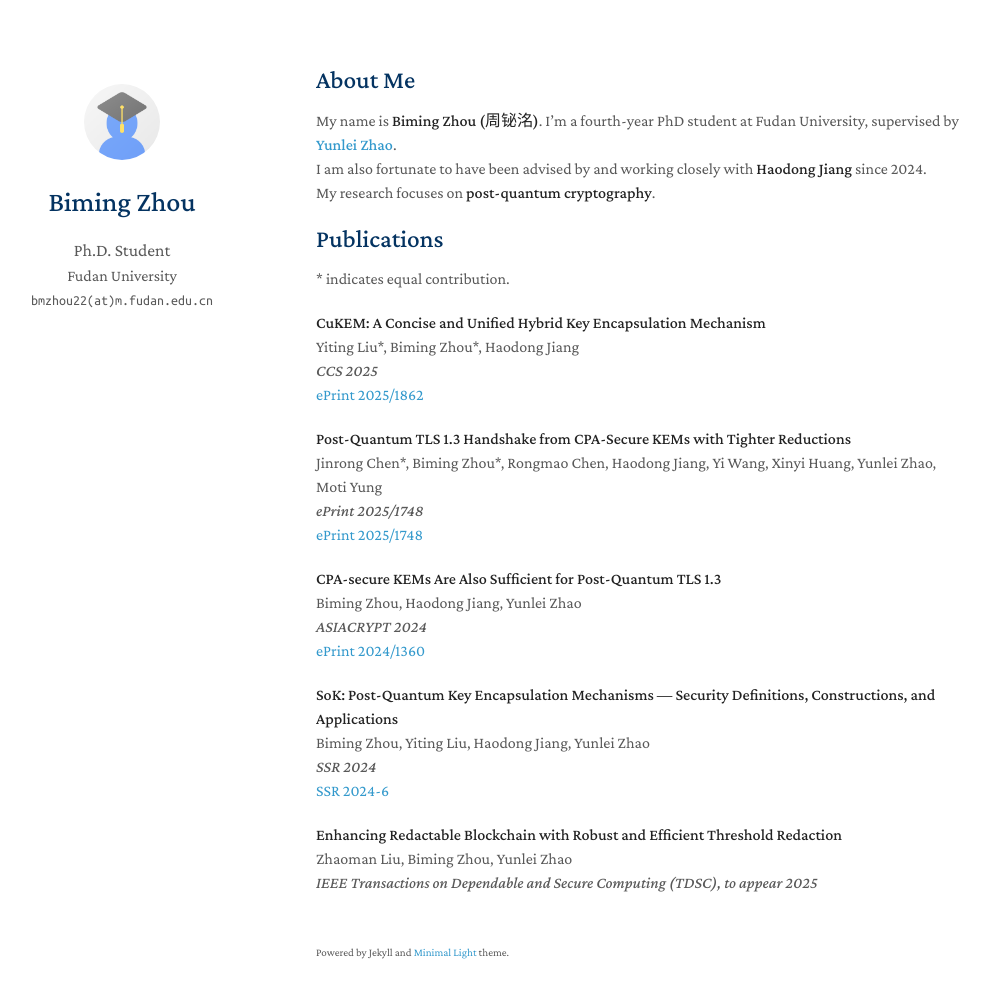
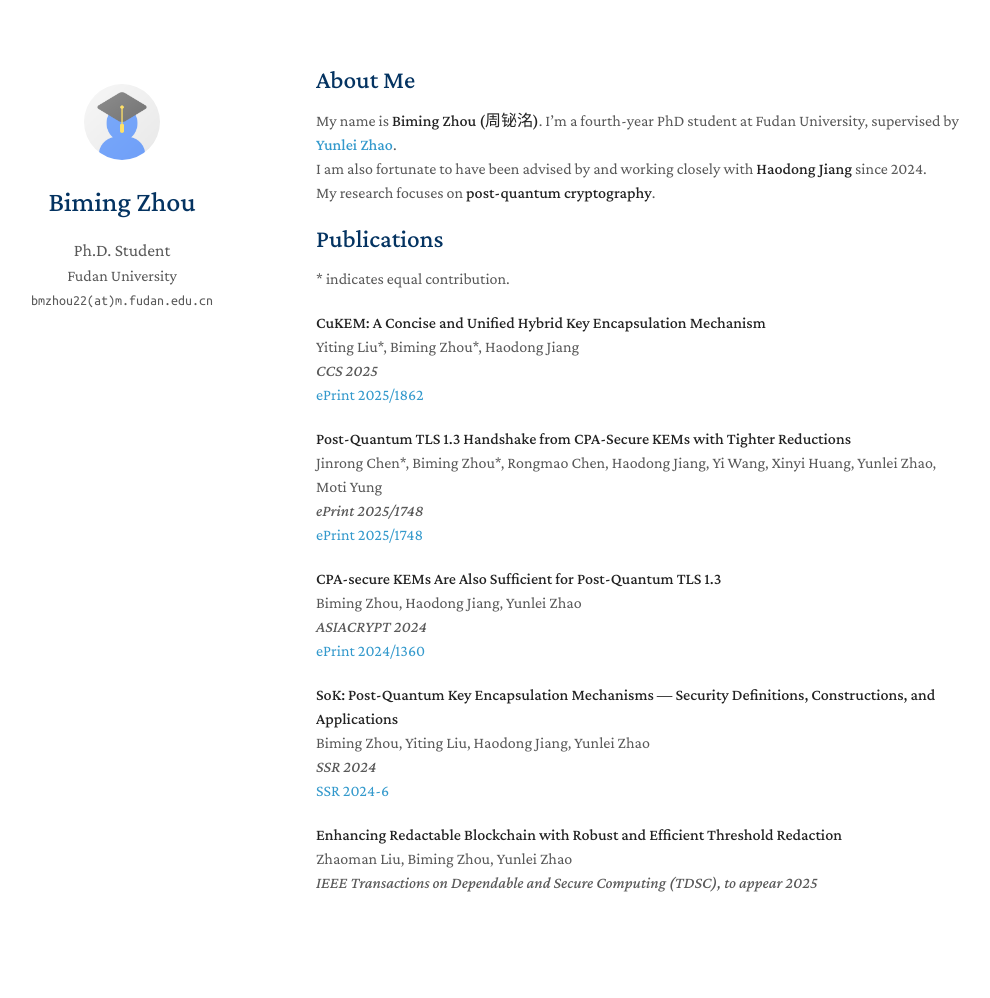
Before and after one commit to bimingzhou/bimingzhou.github.io, a Jekyll site: the page built from index.md, in a window 1280 px wide and 1033 px high. Shown: the top 998 px of the window, without its empty margins (154-1144 px from the left). Built offline with Jekyll 4.4.1, drawn with Linux system fonts in a browser that asks for light colours; a style sheet for code colours, icons or effects is not loaded; our own code applies the rules of GitHub Pages for plain Markdown files.

Commit message:
Update _config.yml

```diff
--- a/_config.yml
+++ b/_config.yml
@@ -26,7 +26,7 @@ favicon_dark: ./assets/img/favicon-dark.png
 
 # Footnote
 # You may use the option to disable the footnote, "Powered by Jekyll and Minimal Light theme."
-enable_footnote: true
+# enable_footnote: true
 
 # Auto Dark Mode
 # You may use the option to disable the automatic dark theme
```
